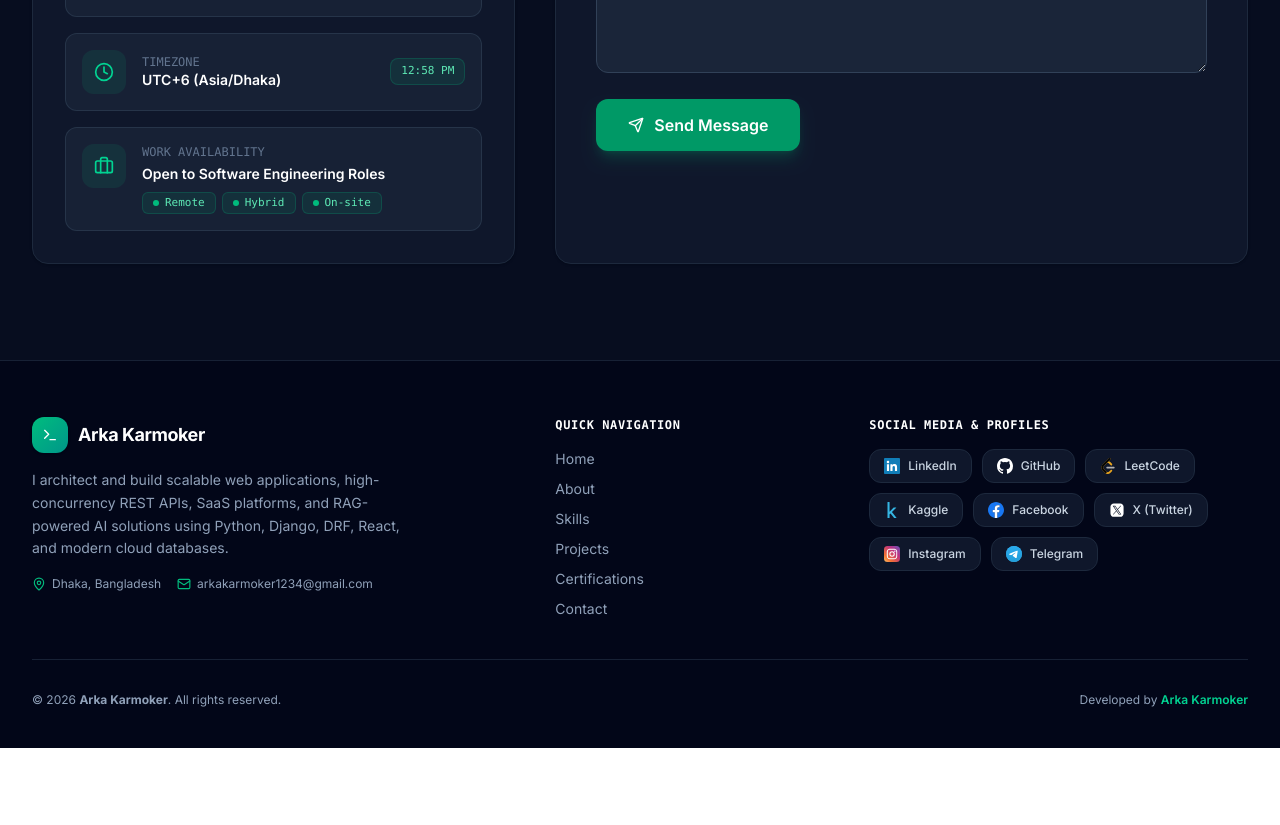
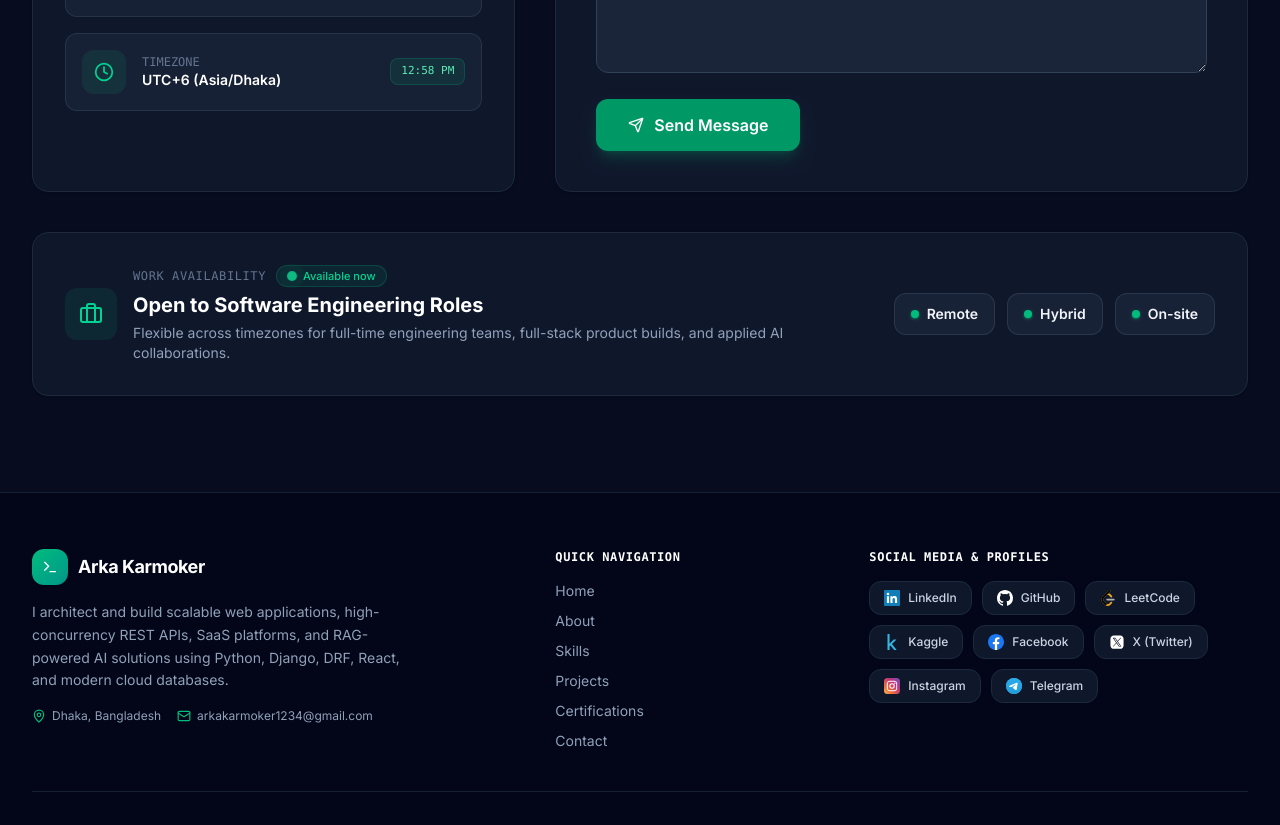
Before and after one commit to ArkaKarmoker/react-portfolio-website, a React (Vite) app: page / in a window 1280 px wide. Shown: the part 8480-9305 px from the top of the page. Before the commit the page ends 9228 px from the top, so only its background shows below. Built offline with nearby package versions, Linux system fonts and the light colour scheme.

Commit message:
style(contact): move Work Availability into dedicated full-width bottom card

```diff
--- a/src/components/Contact.jsx
+++ b/src/components/Contact.jsx
@@ -209,31 +209,6 @@ const Contact = () => {
                     )}
                   </div>
                 </div>
-
-                <div className="flex items-start gap-4 p-4 rounded-xl bg-slate-50 dark:bg-slate-800/60 border border-slate-200/60 dark:border-slate-700/60">
-                  <div className="p-3 rounded-xl bg-emerald-500/10 text-emerald-600 dark:text-emerald-400 shrink-0">
-                    <Briefcase className="w-5 h-5" />
-                  </div>
-                  <div className="min-w-0 flex-1">
-                    <div className="text-xs font-mono uppercase text-slate-400 dark:text-slate-500 mb-1">
-                      Work Availability
-                    </div>
-                    <div className="text-sm font-semibold text-slate-900 dark:text-white mb-2">
-                      {personalInfo.workPreference}
-                    </div>
-                    <div className="flex flex-wrap gap-1.5">
-                      {personalInfo.workModes.map((mode) => (
-                        <span
-                          key={mode}
-                          className="inline-flex items-center gap-1.5 px-2.5 py-0.5 rounded-md text-[11px] font-mono font-medium bg-emerald-500/10 text-emerald-700 dark:text-emerald-300 border border-emerald-500/20"
-                        >
-                          <span className="w-1.5 h-1.5 rounded-full bg-emerald-500" />
-                          {mode}
-                        </span>
-                      ))}
-                    </div>
-                  </div>
-                </div>
               </div>
             </div>
           </div>
@@ -407,6 +382,47 @@ const Contact = () => {
             </div>
           </div>
         </div>
+
+        {/* Full-Width Work Availability Card */}
+        <div className="mt-8 lg:mt-10 p-6 sm:p-8 rounded-2xl bg-white dark:bg-slate-900 border border-slate-200/80 dark:border-slate-800 shadow-sm">
+          <div className="flex flex-col lg:flex-row lg:items-center lg:justify-between gap-6">
+            <div className="flex items-start sm:items-center gap-4">
+              <div className="p-3.5 rounded-xl bg-emerald-500/10 text-emerald-600 dark:text-emerald-400 shrink-0">
+                <Briefcase className="w-6 h-6" />
+              </div>
+              <div>
+                <div className="flex flex-wrap items-center gap-2.5 mb-1">
+                  <span className="text-xs font-mono uppercase tracking-wider text-slate-400 dark:text-slate-500">
+                    Work Availability
+                  </span>
+                  <span className="inline-flex items-center gap-1.5 px-2.5 py-0.5 rounded-full text-[11px] font-medium bg-emerald-500/10 text-emerald-600 dark:text-emerald-400 border border-emerald-500/20">
+                    <span className="pulsing-dot" />
+                    Available now
+                  </span>
+                </div>
+                <h3 className="text-lg sm:text-xl font-bold text-slate-900 dark:text-white">
+                  {personalInfo.workPreference}
+                </h3>
+                <p className="text-sm text-slate-500 dark:text-slate-400 mt-1">
+                  Flexible across timezones for full-time engineering teams,
+                  full-stack product builds, and applied AI collaborations.
+                </p>
+              </div>
+            </div>
+
+            <div className="flex flex-wrap items-center gap-3 shrink-0">
+              {personalInfo.workModes.map((mode) => (
+                <div
+                  key={mode}
+                  className="inline-flex items-center gap-2 px-4 py-2.5 rounded-xl bg-slate-50 dark:bg-slate-800/70 border border-slate-200/70 dark:border-slate-700/70 text-sm font-semibold text-slate-800 dark:text-slate-100"
+                >
+                  <span className="w-2 h-2 rounded-full bg-emerald-500 shadow-sm shadow-emerald-500/50" />
+                  <span>{mode}</span>
+                </div>
+              ))}
+            </div>
+          </div>
+        </div>
       </div>
     </section>
   )
```
